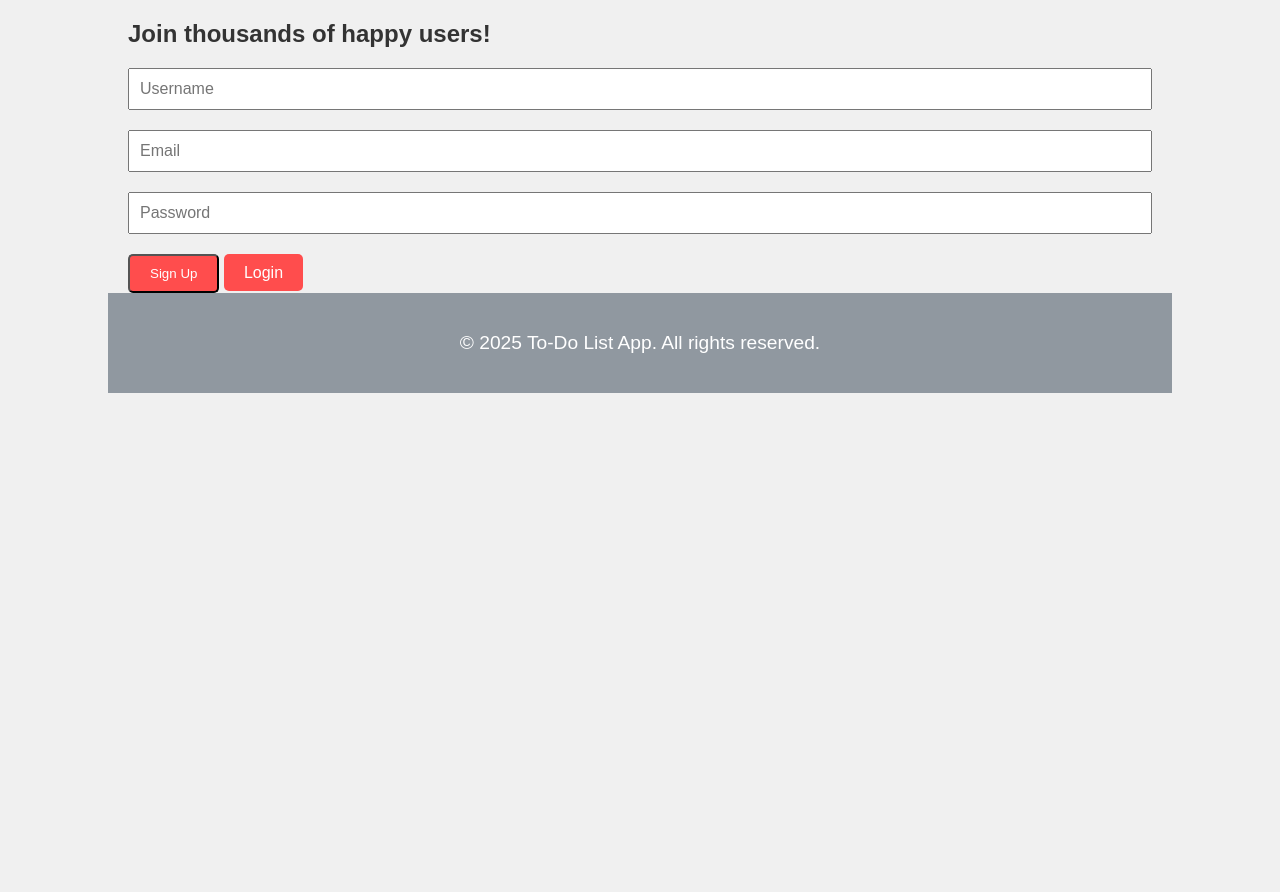
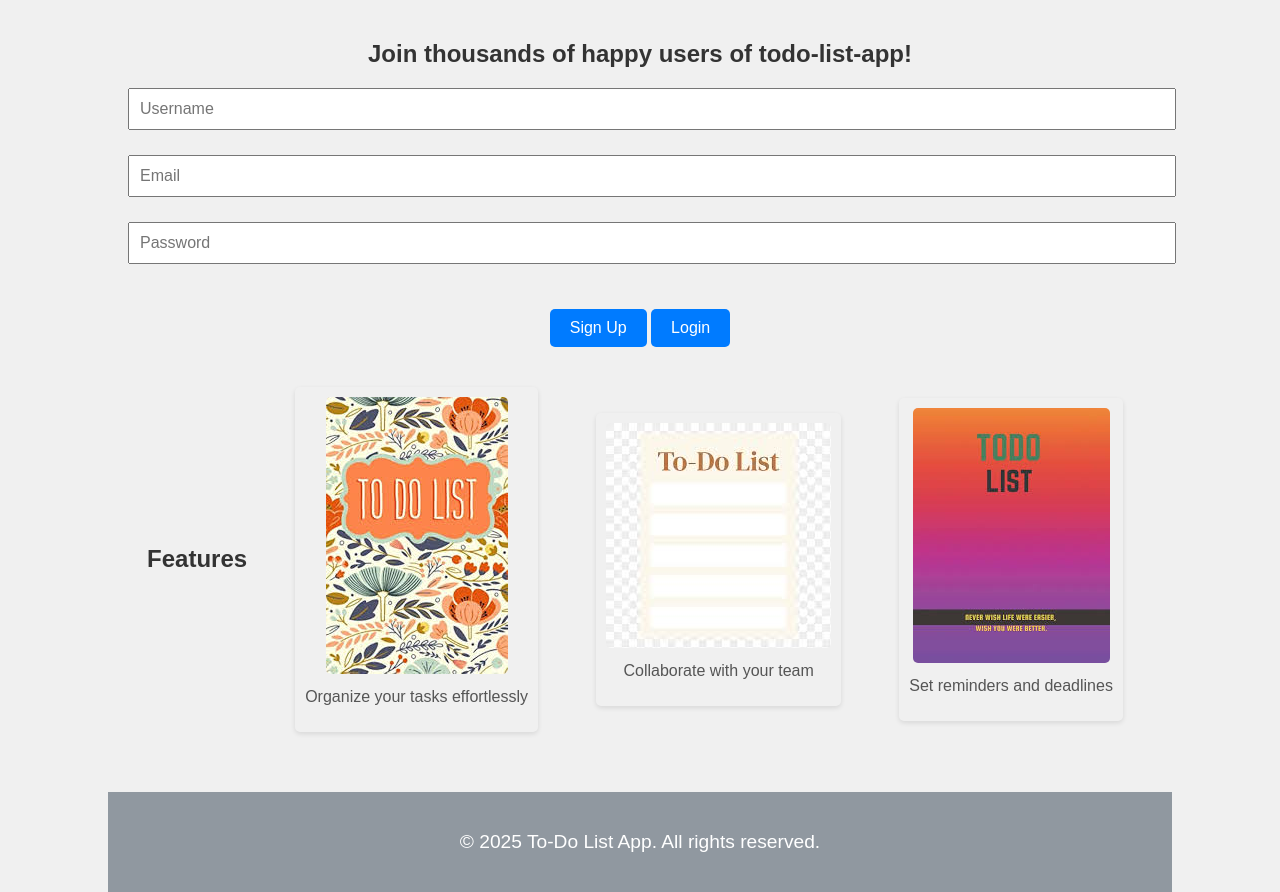
Before and after one commit to ukvalens/todolist_app, a plain HTML site: page index.html in a window 1280 px wide. Before the commit the page ends 800 px from the top, so only its background shows below. Drawn offline with Linux system fonts and the light colour scheme.

Commit message:
update has been made to all files

```diff
--- a/css/styles.css
+++ b/css/styles.css
@@ -257,3 +257,173 @@ footer {
     background-color: #007bff;
     color: white;
 }
+/* Basic styling for the container and sections */
+.container {
+    max-width: 1200px;
+    margin: 0 auto;
+    padding: 20px;
+}
+
+#signup, #features {
+    margin-bottom: 40px;
+    text-align: center;
+}
+
+h2 {
+    margin-bottom: 20px;
+    font-size: 1.5em;
+    color: #333;
+}
+
+/* Signup form styling */
+.input-container {
+    margin-bottom: 15px;
+}
+
+.input-container input {
+    width: 100%;
+    padding: 10px;
+    font-size: 1em;
+}
+
+.cta-button {
+    display: inline-block;
+    padding: 10px 20px;
+    margin-top: 20px;
+    font-size: 1em;
+    color: #fff;
+    background-color: #007BFF;
+    border: none;
+    border-radius: 5px;
+    text-decoration: none;
+    cursor: pointer;
+}
+
+.cta-button:hover {
+    background-color: #0056b3;
+}
+
+/* Features section styling */
+#features {
+    display: flex;
+    justify-content: space-around;
+    align-items: center;
+    flex-wrap: nowrap;
+}
+
+.feature {
+    flex: 0 1 auto;
+    margin: 0 10px;
+    padding: 10px;
+    box-shadow: 0 2px 5px rgba(0,0,0,0.1);
+    border-radius: 5px;
+    text-align: center;
+}
+
+.feature img {
+    max-width: 100%;
+    height: auto;
+    border-radius: 5px;
+}
+
+.feature p {
+    margin-top: 10px;
+    font-size: 1em;
+    color: #555;
+}
+
+@media (max-width: 768px) {
+    #features {
+        flex-wrap: wrap;
+    }
+
+    .feature {
+        flex: 1 1 100%;
+        margin-bottom: 20px;
+    }
+}
+/* Basic styling for the container and sections */
+.container {
+    max-width: 1200px;
+    margin: 0 auto;
+    padding: 20px;
+}
+
+#login, #images {
+    margin-bottom: 40px;
+    text-align: center;
+}
+
+h2 {
+    margin-bottom: 20px;
+    font-size: 1.5em;
+    color: #333;
+}
+
+/* Login form styling */
+.input-container {
+    margin-bottom: 15px;
+}
+
+.input-container input {
+    width: 100%;
+    padding: 10px;
+    font-size: 1em;
+}
+
+.cta-button {
+    display: inline-block;
+    padding: 10px 20px;
+    margin-top: 20px;
+    font-size: 1em;
+    color: #fff;
+    background-color: #007BFF;
+    border: none;
+    border-radius: 5px;
+    text-decoration: none;
+    cursor: pointer;
+}
+
+.cta-button:hover {
+    background-color: #0056b3;
+}
+
+/* Images section styling */
+#images {
+    display: flex;
+    justify-content: space-around;
+    align-items: center;
+    flex-wrap: nowrap;
+}
+
+.image-container {
+    flex: 0 1 auto;
+    margin: 0 10px;
+    padding: 10px;
+    box-shadow: 0 2px 5px rgba(0,0,0,0.1);
+    border-radius: 5px;
+    text-align: center;
+}
+
+.image-container img {
+    max-width: 100%;
+    height: auto;
+    border-radius: 5px;
+}
+
+.image-container p {
+    margin-top: 10px;
+    font-size: 1em;
+    color: #555;
+}
+
+@media (max-width: 768px) {
+    #images {
+        flex-wrap: wrap;
+    }
+
+    .image-container {
+        flex: 1 1 100%;
+        margin-bottom: 20px;
+    }
+}
--- a/index.html
+++ b/index.html
@@ -9,7 +9,7 @@
 <body>
     <main class="container">
         <section id="signup">
-            <h2>Join thousands of happy users!</h2>
+            <h2>Join thousands of happy users of todo-list-app! </h2>
             <form id="signup-form" onsubmit="handleSignup(event)">
                 <div class="input-container">
                     <input type="text" id="username" placeholder="Username" required>
@@ -24,6 +24,22 @@
                 <a href="login.html" class="cta-button">Login</a>
             </form>
         </section>
+
+        <section id="features">
+            <h2>Features</h2>
+            <div class="feature">
+                <img src="./images/images.jpeg" alt="Feature 1">
+                <p>Organize your tasks effortlessly</p>
+            </div>
+            <div class="feature">
+                <img src="./images/image.jpeg" alt="Feature 2">
+                <p>Collaborate with your team</p>
+            </div>
+            <div class="feature">
+                <img src="./images/images (1).jpeg" alt="Feature 3">
+                <p>Set reminders and deadlines</p>
+            </div>
+        </section>
     </main>
 
     <footer class="container">
```
Also changed, not shown: login.html (+17 -1 lines), todolist.html (+6 -6 lines), images/download.jpeg (added), images/image.jpeg (added), images/images (1).jpeg (added), images/images.jpeg (added), images/images.png (added).
